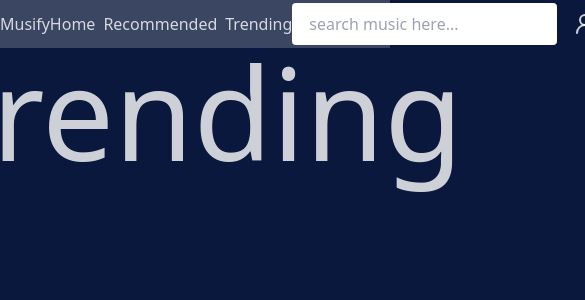
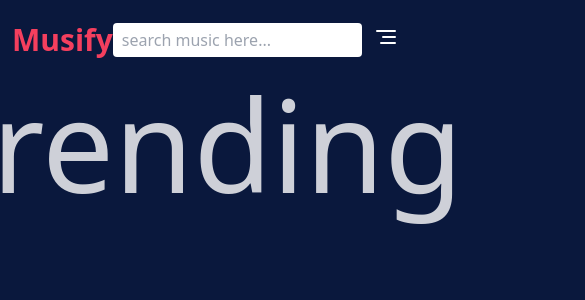
Before and after one commit to rabius-sunny/musify, a React (Vite) app in the folder view/: page /trending in a window 390 px wide. Shown: the top 300 px of the page, 585 px wide, since content can reach past the window. Built offline with nearby package versions, Linux system fonts and the light colour scheme.

Commit message:
update: navbar design

```diff
--- a/view/src/App.css
+++ b/view/src/App.css
@@ -4,10 +4,10 @@
 
 @layer base {
   body {
-    @apply bg-dark text-white/80;
+    @apply bg-dark text-white/80 max-w-7xl mx-auto px-3 sm:px-4 xl:px-0;
   }
   main {
-    height: calc(100vh - 3rem);
+    height: calc(100vh - 5rem);
   }
   h1,
   h2 {
--- a/view/src/components/Navbar.tsx
+++ b/view/src/components/Navbar.tsx
@@ -4,19 +4,38 @@ import Sheet from './Sheet'
 
 export default function Navbar() {
   return (
-    <div className='flex items-center justify-between bg-white/20 h-12'>
-      <h2>Musify</h2>
-      <div className='flex gap-2'>
-        <Link to='/'>Home</Link>
-        <Link to='/recommended'>Recommended</Link>
-        <Link to='/trending'>Trending</Link>
+    <div className='flex items-center justify-between h-20'>
+      <div className='flex items-center gap-8'>
+        <h1 className='text-primary font-bold text-3xl'>Musify</h1>
+        <div className='hidden lg:flex gap-4'>
+          <Link
+            className='hover:text-primary'
+            to='/'
+          >
+            Home
+          </Link>
+          <Link
+            className='hover:text-primary'
+            to='/recommended'
+          >
+            Recommended
+          </Link>
+          <Link
+            className='hover:text-primary'
+            to='/trending'
+          >
+            Trending
+          </Link>
+        </div>
       </div>
-      <div className='flex items-center gap-4'>
+      <div className='flex items-center gap-3'>
         <input
-          className='border border-white/60 px-4 py-2 rounded'
+          className='border border-white/60 px-2 sm:px-4 py-1 font-sm text-dark/70  rounded'
           placeholder='search music here...'
         />
-        <User2 />
+        <div className='hidden lg:block'>
+          <User2 />
+        </div>
         <Sheet />
       </div>
     </div>
--- a/view/src/components/Sheet.tsx
+++ b/view/src/components/Sheet.tsx
@@ -1,5 +1,7 @@
 import { useState } from 'react'
 import { motion } from 'framer-motion'
+import { AlignRight, X } from 'lucide-react'
+import { Link } from 'react-router-dom'
 
 export default function Sheet() {
   const [isVisible, setIsVisible] = useState(false)
@@ -7,8 +9,8 @@ export default function Sheet() {
   const handleToggle = () => setIsVisible(!isVisible)
 
   const backdropVariants = {
-    open: { opacity: 1, zIndex: 10 },
-    close: { opacity: 0, zIndex: -1 }
+    open: { opacity: 1, zIndex: 0 },
+    close: { opacity: 0, zIndex: -999 }
   }
 
   const sheetVariants = {
@@ -25,12 +27,12 @@ export default function Sheet() {
   }
 
   return (
-    <>
+    <div className='lg:hidden'>
       <button
-        className='text-white font-bold'
+        className='text-white'
         onClick={handleToggle}
       >
-        open
+        <AlignRight />
       </button>
       <motion.div
         variants={backdropVariants}
@@ -43,24 +45,37 @@ export default function Sheet() {
           variants={sheetVariants}
           initial='close'
           animate={isVisible ? 'open' : 'close'}
-          className='fixed right-0 h-full w-2/3 bg-white shadow-lg overflow-auto p-6 md:p-8'
+          className='fixed right-0 z-50 h-full w-2/3 bg-white shadow-lg overflow-auto p-4'
         >
-          <div className='grid gap-2 w-fulld  text-primary font-bold text-2xl'>
-            <button
-              className='text-white bg-primary font-bold'
-              onClick={handleToggle}
+          <div className='grid gap-6 text-dark font-bold text-2xl'>
+            <div className='flex items-center justify-between'>
+              <h1 className='text-primary'>Musify</h1>
+              <X
+                className='size-6 text-primary font-bold'
+                onClick={handleToggle}
+              />
+            </div>
+            <Link
+              to='/'
+              title='Home'
             >
-              close
-            </button>
-            <p>sk dfsdkfj dskfjds</p>
-            <p>sk dfsdkfj dskfjds</p>
-            <p>sk dfsdkfj dskfjds</p>
-            <p>sk dfsdkfj dskfjds</p>
-            <p>sk dfsdkfj dskfjds</p>
-            <p>sk dfsdkfj dskfjds</p>
+              Home
+            </Link>
+            <Link
+              to='/recommended'
+              title='Recommended'
+            >
+              Recommended
+            </Link>
+            <Link
+              to='/trending'
+              title='Trendings'
+            >
+              Trendings
+            </Link>
           </div>
         </motion.div>
       </motion.div>
-    </>
+    </div>
   )
 }
--- a/view/src/components/Transition.tsx
+++ b/view/src/components/Transition.tsx
@@ -8,7 +8,7 @@ export default function withTransition(component: ReactNode) {
       <motion.div
         initial={{ y: 20, opacity: 0 }}
         animate={{ y: 0, opacity: 1 }}
-        transition={{ duration: 0.5 }}
+        transition={{ duration: 1 }}
       >
         {component}
       </motion.div>
```
Also changed, not shown: view/src/assets/herobg.webp (added).
